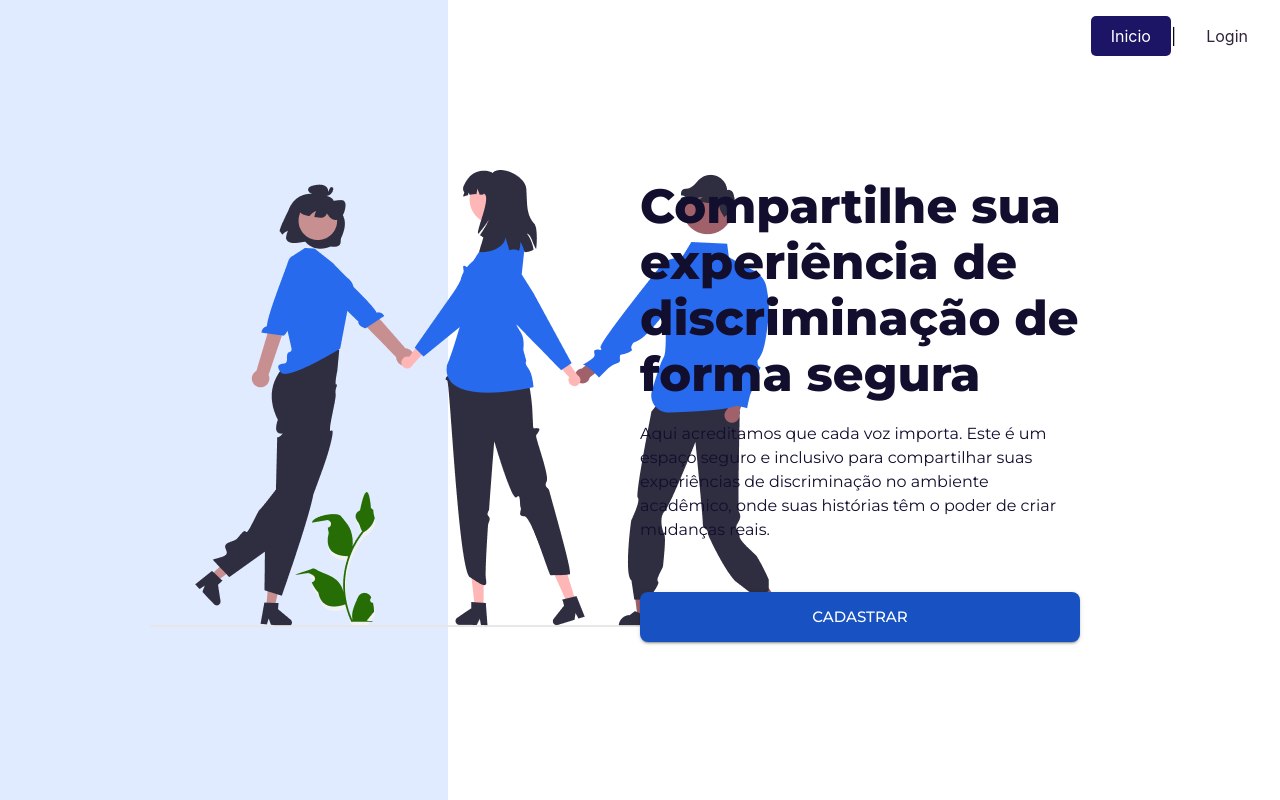
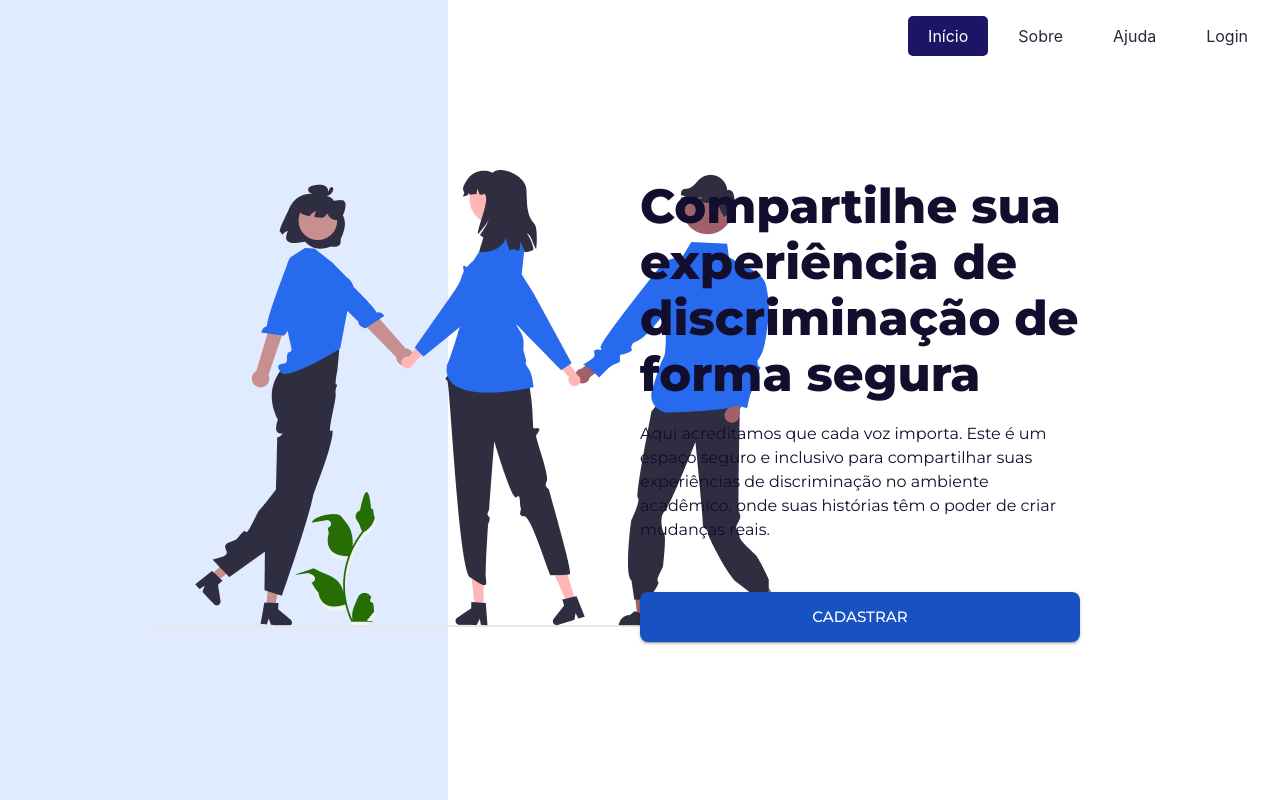
Before and after one commit to alinevitoriasi/boladao-web, a React (Create React App) app: page / in a window 1280 px wide. Built offline with nearby package versions, Linux system fonts and the light colour scheme; the HTML template or start-up script is replaced by a standard one.

Commit message:
✨ Adiciona novos itens na header

```diff
--- a/src/components/Header/index.tsx
+++ b/src/components/Header/index.tsx
@@ -36,9 +36,20 @@ const Header = () => {
               className={`link-button ${pathname === '/' && '__active'}`}
               to='/'
             >
-              Inicio
+              Início
             </Link>
-            <span>|</span>
+            <Link
+              className={`link-button ${pathname === '/sobre' && '__active'}`}
+              to='/'
+            >
+              Sobre
+            </Link>
+            <Link
+              className={`link-button ${pathname === '/ajuda' && '__active'}`}
+              to='/'
+            >
+              Ajuda
+            </Link>
             {pathname === '/login' ? (
               <Link
                 className={`link-button ${pathname === '/login' && '__active'}`}
```
